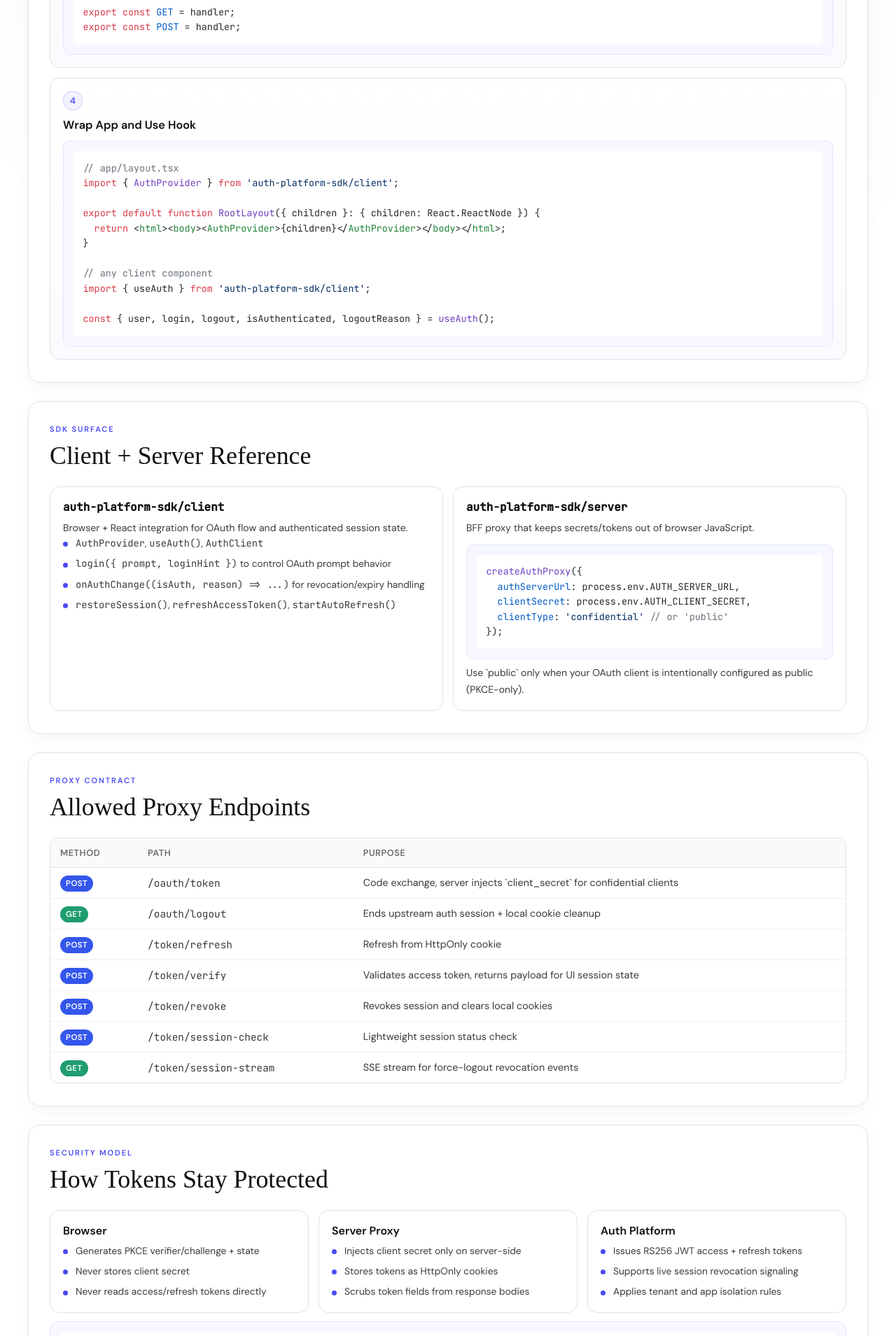
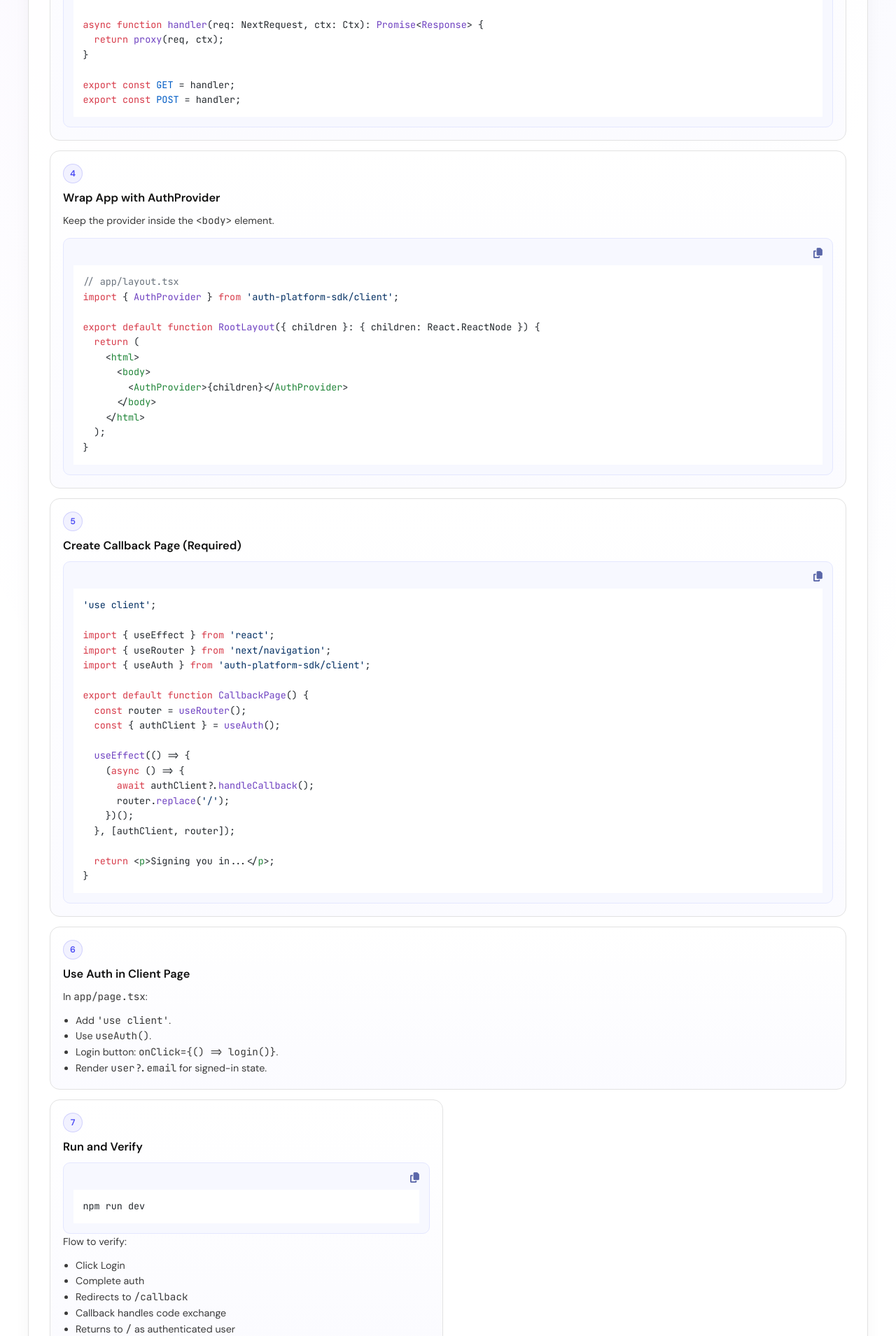
Before and after one commit to darshan-pr/Auth-Platform, a FastAPI app: page /api/docs in a window 1280 px wide. Shown: the part 1452-3361 px from the top of the page at 70% size. Run offline with FastAPI, Linux system fonts and the light colour scheme; parts of the project's set-up code (start-up, migrations or seed data) failed here and were passed over; some libraries are stand-ins or nearby versions; some web fonts are replaced.

Commit message:
feat(docs): enhance documentation with copy buttons and improve layout instructions

```diff
--- a/backend/app/static/docs.css
+++ b/backend/app/static/docs.css
@@ -210,6 +210,11 @@ main {
   padding: 5px 12px;
   border-radius: 20px;
   margin-bottom: 18px;
+}
+
+.eyebrow-spacer {
+  visibility: hidden;
+  pointer-events: none;
 }
 
 .hero h1 {
@@ -457,6 +462,17 @@ main {
   color: var(--accent);
 }
 
+.step-card ul {
+  margin-top: 10px;
+  padding-left: 18px;
+}
+
+.step-card li {
+  color: var(--ink-2);
+  font-size: 0.89rem;
+  line-height: 1.6;
+}
+
 .split-grid,
 .security-grid,
 .ops-grid {
@@ -584,6 +600,7 @@ code {
 }
 
 pre {
+  position: relative;
   margin-top: 12px;
   background: #f7f8ff;
   border: 1px solid #e4e7ff;
@@ -593,6 +610,28 @@ pre {
   font-size: 0.84rem;
   line-height: 1.6;
   max-width: 100%;
+}
+
+pre.has-copy-btn {
+  padding-top: 38px;
+}
+
+.copy-code-btn {
+  position: absolute;
+  top: 10px;
+  right: 10px;
+  border: none;
+  background: transparent;
+  color: #5b67a9;
+  border-radius: 0;
+  font-size: 0.92rem;
+  padding: 4px;
+  line-height: 1;
+  cursor: pointer;
+}
+
+.copy-code-btn:hover {
+  color: #2f3f8f;
 }
 
 .cta-band {
@@ -707,8 +746,10 @@ pre {
   }
 
   .hero {
-    padding: 30px 18px 62px;
-    border-radius: 16px;
+    margin-left: -14px;
+    margin-right: -14px;
+    padding: 32px 20px 62px;
+    border-radius: 0;
   }
 
   .lead {
@@ -748,4 +789,9 @@ pre {
   pre {
     font-size: 0.79rem;
   }
+
+  .step-card pre code {
+    white-space: pre-wrap;
+    word-break: break-word;
+  }
 }
--- a/backend/app/static/docs.html
+++ b/backend/app/static/docs.html
@@ -44,7 +44,7 @@
     <section id="overview" class="hero">
       <div class="hero-grid">
         <div>
-          <p class="eyebrow">Developer Docs</p>
+          <p class="eyebrow eyebrow-spacer" aria-hidden="true">&nbsp;</p>
           <h1>Ship secure auth fast, <span>without giving up control.</span></h1>
           <p class="lead">Production docs for Auth Platform and <code>auth-platform-sdk</code> <strong>v3.2.0</strong>. OAuth 2.0 + PKCE, HttpOnly token handling, session revocation streams, and multi-tenant admin controls.</p>
           <div class="hero-actions">
@@ -83,24 +83,25 @@
     <section id="quickstart" class="doc-section">
       <div class="section-head">
         <p class="section-label">Get Running</p>
-        <h2>Quickstart (Next.js)</h2>
+        <h2>Auth Platform Setup (Clean Next.js App Router)</h2>
       </div>
 
       <div class="steps-grid">
         <article class="step-card">
           <div class="step-num">1</div>
           <h3>Install SDK</h3>
-          <pre><code class="language-bash">npm install auth-platform-sdk</code></pre>
-          <p>Create an app in <a href="/dashboard/" class="dashboard-link">Admin Dashboard</a> and copy `Client ID` and `Client Secret`.</p>
+          <pre><code class="language-bash">cd test1
+npm install auth-platform-sdk</code></pre>
         </article>
 
         <article class="step-card">
           <div class="step-num">2</div>
-          <h3>Set Environment</h3>
+          <h3>Add Environment Variables</h3>
           <pre><code class="language-bash"># .env.local
 NEXT_PUBLIC_AUTH_SERVER=__AUTH_SERVER__
 NEXT_PUBLIC_CLIENT_ID=your-client-id
 NEXT_PUBLIC_REDIRECT_URI=http://localhost:3000/callback
+NEXT_PUBLIC_AUTH_PROXY_PATH=/api/auth
 
 # server-only
 AUTH_CLIENT_SECRET=your-client-secret
@@ -109,7 +110,8 @@ AUTH_CLIENT_TYPE=confidential</code></pre>
 
         <article class="step-card step-wide">
           <div class="step-num">3</div>
-          <h3>Add Route Proxy</h3>
+          <h3>Create Auth Proxy Route (Required Path)</h3>
+          <p>Create exactly <code>app/api/auth/[...path]/route.ts</code>. Do not use <code>app/api/route.ts</code> for this.</p>
           <pre><code class="language-typescript">import { createAuthProxy } from 'auth-platform-sdk/server';
 import type { NextRequest } from 'next/server';
 
@@ -129,18 +131,70 @@ export const POST = handler;</code></pre>
 
         <article class="step-card step-wide">
           <div class="step-num">4</div>
-          <h3>Wrap App and Use Hook</h3>
+          <h3>Wrap App with AuthProvider</h3>
+          <p>Keep the provider inside the <code>&lt;body&gt;</code> element.</p>
           <pre><code class="language-tsx">// app/layout.tsx
 import { AuthProvider } from 'auth-platform-sdk/client';
 
 export default function RootLayout({ children }: { children: React.ReactNode }) {
-  return &lt;html&gt;&lt;body&gt;&lt;AuthProvider&gt;{children}&lt;/AuthProvider&gt;&lt;/body&gt;&lt;/html&gt;;
-}
+  return (
+    &lt;html&gt;
+      &lt;body&gt;
+        &lt;AuthProvider&gt;{children}&lt;/AuthProvider&gt;
+      &lt;/body&gt;
+    &lt;/html&gt;
+  );
+}</code></pre>
+        </article>
 
-// any client component
+        <article class="step-card step-wide">
+          <div class="step-num">5</div>
+          <h3>Create Callback Page (Required)</h3>
+          <pre><code class="language-tsx">'use client';
+
+import { useEffect } from 'react';
+import { useRouter } from 'next/navigation';
 import { useAuth } from 'auth-platform-sdk/client';
 
-const { user, login, logout, isAuthenticated, logoutReason } = useAuth();</code></pre>
+export default function CallbackPage() {
+  const router = useRouter();
+  const { authClient } = useAuth();
+
+  useEffect(() => {
+    (async () => {
+      await authClient?.handleCallback();
+      router.replace('/');
+    })();
+  }, [authClient, router]);
+
+  return &lt;p&gt;Signing you in...&lt;/p&gt;;
+}</code></pre>
+        </article>
+
+        <article class="step-card step-wide">
+          <div class="step-num">6</div>
+          <h3>Use Auth in Client Page</h3>
+          <p>In <code>app/page.tsx</code>:</p>
+          <ul>
+            <li>Add <code>'use client'</code>.</li>
+            <li>Use <code>useAuth()</code>.</li>
+            <li>Login button: <code>onClick={() =&gt; login()}</code>.</li>
+            <li>Render <code>user?.email</code> for signed-in state.</li>
+          </ul>
+        </article>
+
+        <article class="step-card">
+          <div class="step-num">7</div>
+          <h3>Run and Verify</h3>
+          <pre><code class="language-bash">npm run dev</code></pre>
+          <p>Flow to verify:</p>
+          <ul class="verify-list">
+            <li>Click Login</li>
+            <li>Complete auth</li>
+            <li>Redirects to <code>/callback</code></li>
+            <li>Callback handles code exchange</li>
+            <li>Returns to <code>/</code> as authenticated user</li>
+          </ul>
         </article>
       </div>
     </section>
@@ -315,9 +369,54 @@ Auth Platform -> proxy verifies/refreshes session -> browser receives auth statu
         });
       }
 
+      function addCopyButtons() {
+        document.querySelectorAll('pre').forEach(function (pre) {
+          if (pre.querySelector('.copy-code-btn')) return;
+          var codeEl = pre.querySelector('code');
+          if (!codeEl) return;
+
+          var btn = document.createElement('button');
+          btn.type = 'button';
+          btn.className = 'copy-code-btn';
+          btn.setAttribute('aria-label', 'Copy code');
+          btn.innerHTML = '<i class="fa-solid fa-copy" aria-hidden="true"></i>';
+          pre.classList.add('has-copy-btn');
+
+          btn.addEventListener('click', async function () {
+            var text = codeEl.textContent || '';
+
+            try {
+              if (navigator.clipboard && window.isSecureContext) {
+                await navigator.clipboard.writeText(text);
+              } else {
+                var ta = document.createElement('textarea');
+                ta.value = text;
+                ta.setAttribute('readonly', '');
+                ta.style.position = 'absolute';
+                ta.style.left = '-9999px';
+                document.body.appendChild(ta);
+                ta.select();
+                document.execCommand('copy');
+                document.body.removeChild(ta);
+              }
+              btn.innerHTML = '<i class="fa-solid fa-check" aria-hidden="true"></i>';
+            } catch (_) {
+              btn.innerHTML = '<i class="fa-solid fa-xmark" aria-hidden="true"></i>';
+            }
+
+            setTimeout(function () {
+              btn.innerHTML = '<i class="fa-solid fa-copy" aria-hidden="true"></i>';
+            }, 1200);
+          });
+
+          pre.appendChild(btn);
+        });
+      }
+
       replacePlaceholders();
       updateLinks();
       hljs.highlightAll();
+      addCopyButtons();
 
       document.querySelectorAll('a[href^="#"]').forEach(function (anchor) {
         anchor.addEventListener('click', function (e) {
```
